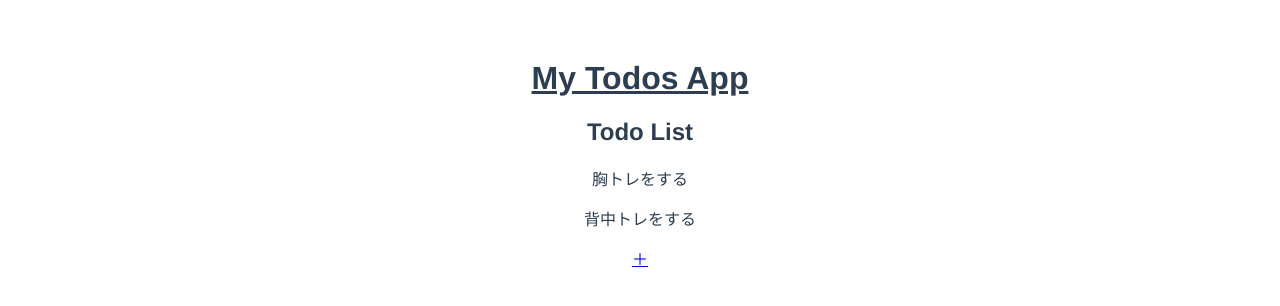
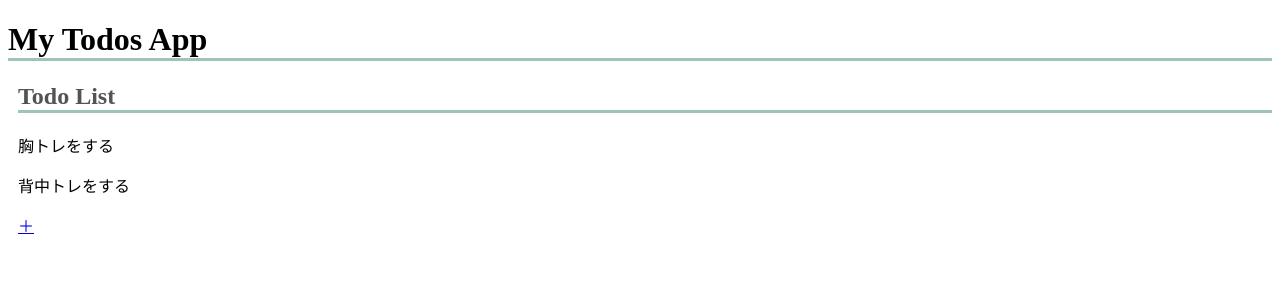
Before and after one commit to ken-1200/Vuex-todos, a Vue app: page / in a window 1280 px wide. Shown: the top 306 px of the page. Built offline with nearby package versions, Linux system fonts and the light colour scheme.

Commit message:
[update]'css→scssに変更'

```diff
--- a/src/App.vue
+++ b/src/App.vue
@@ -23,16 +23,19 @@
 </script>
 
 <style lang="scss">
-#app {
-  font-family: Avenir, Helvetica, Arial, sans-serif;
-  -webkit-font-smoothing: antialiased;
-  -moz-osx-font-smoothing: grayscale;
-  text-align: center;
-  color: #2c3e50;
-  margin-top: 60px;
+header {
+  h1 {
+    border-bottom: solid 3px $cVueGreen;
+    cursor: pointer;
+  }
+}
 
-  h1 {
-    text-decoration: underline;
+main {
+  margin-left: 10px;
+
+  h2 {
+    color: $cSubBlack;
+    border-bottom: solid 3px $cVueGreen;
   }
 }
 </style>
```
